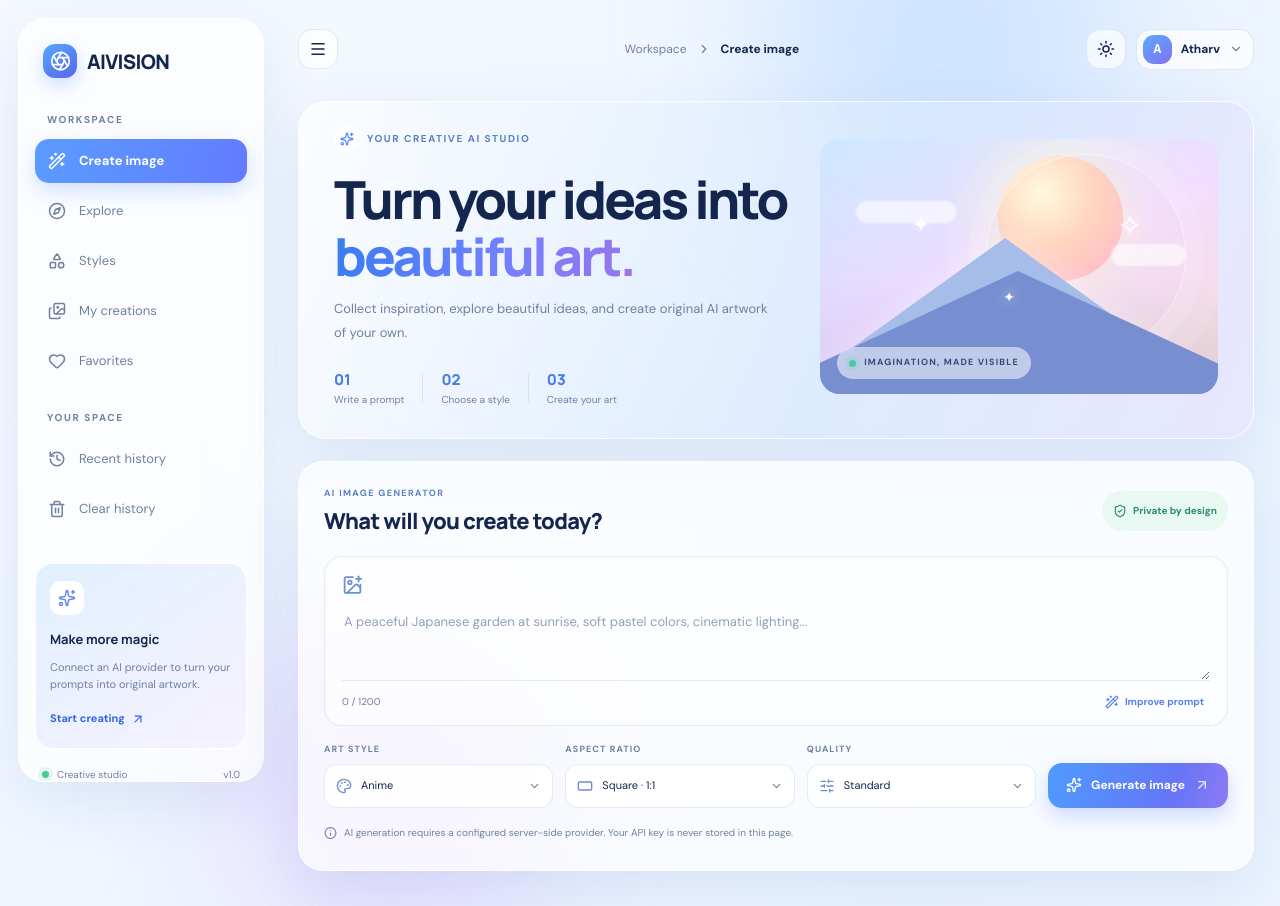
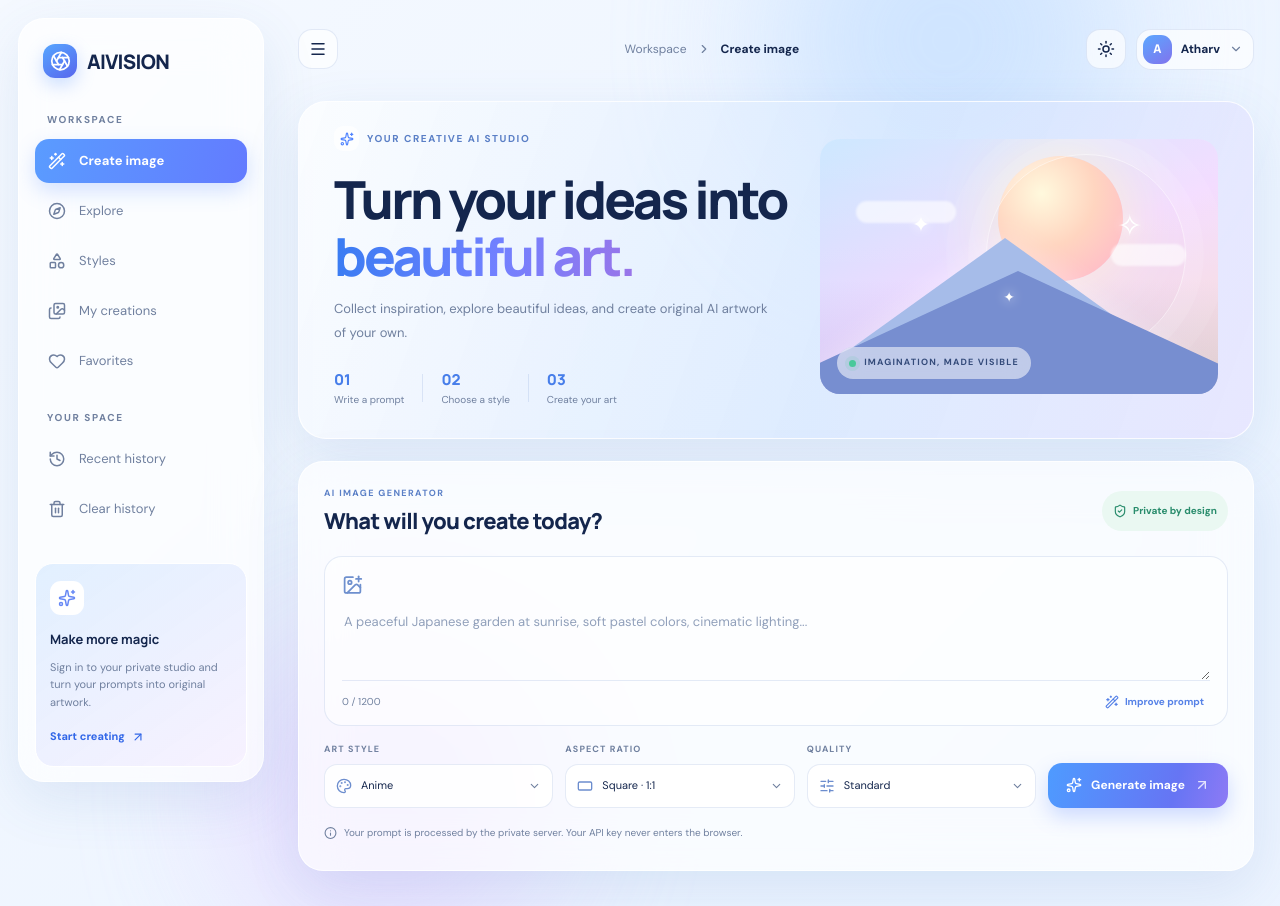
Before and after one commit to AtharvBulkunde/AI-image-platform, a website: page index.html in a window 1280 px wide. Shown: the top 906 px of the page. Drawn offline with nearby package versions, Linux system fonts and the light colour scheme.

Commit message:
Clarify secure server-side image generation in UI

```diff
--- a/index.html
+++ b/index.html
@@ -36,7 +36,7 @@
       <div class="upgrade-card">
         <span class="upgrade-icon"><i data-lucide="sparkles"></i></span>
         <strong>Make more magic</strong>
-        <p>Connect an AI provider to turn your prompts into original artwork.</p>
+        <p>Sign in to your private studio and turn your prompts into original artwork.</p>
         <a href="#create" class="upgrade-link">Start creating <i data-lucide="arrow-up-right"></i></a>
       </div>
       <div class="sidebar-bottom"><span class="online-dot"></span><span>Creative studio</span><span class="version">v1.0</span></div>
@@ -78,7 +78,7 @@
             <div class="option-group"><label for="quality-select">QUALITY</label><div class="select-wrap"><i data-lucide="sliders-horizontal"></i><select id="quality-select" name="quality"><option value="standard">Standard</option><option value="high">High detail</option></select><i data-lucide="chevron-down" class="select-chevron"></i></div></div>
             <button class="generate-btn" id="generate-button" type="submit"><i data-lucide="sparkles"></i><span>Generate image</span><i data-lucide="arrow-up-right" class="generate-arrow"></i></button>
           </div>
-          <p class="form-note"><i data-lucide="info"></i> AI generation requires a configured server-side provider. Your API key is never stored in this page.</p>
+          <p class="form-note"><i data-lucide="info"></i> Your prompt is processed by the private server. Your API key never enters the browser.</p>
         </form>
         <div class="status-message" id="status-message" role="status" aria-live="polite" hidden></div>
       </section>
```
